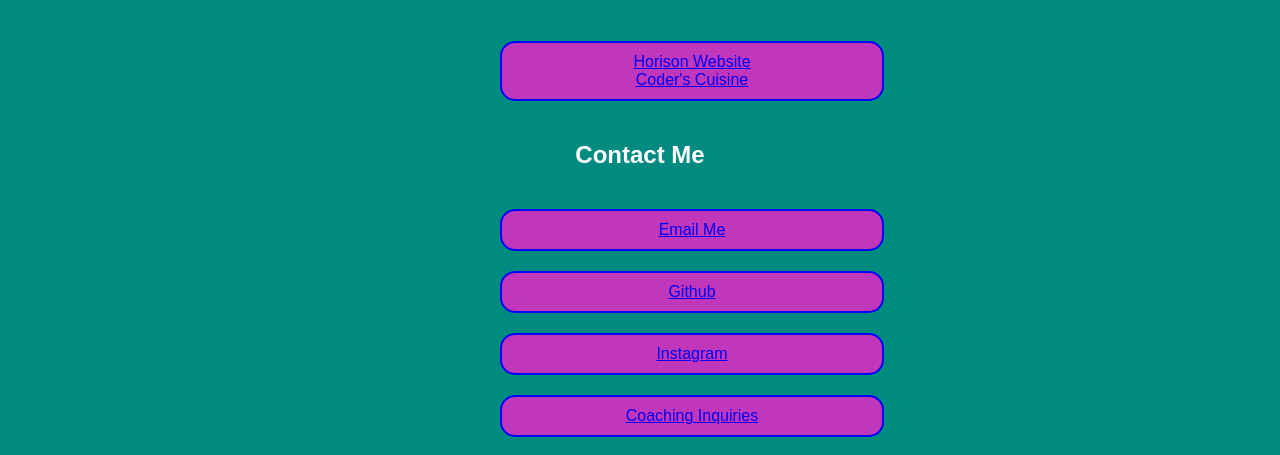
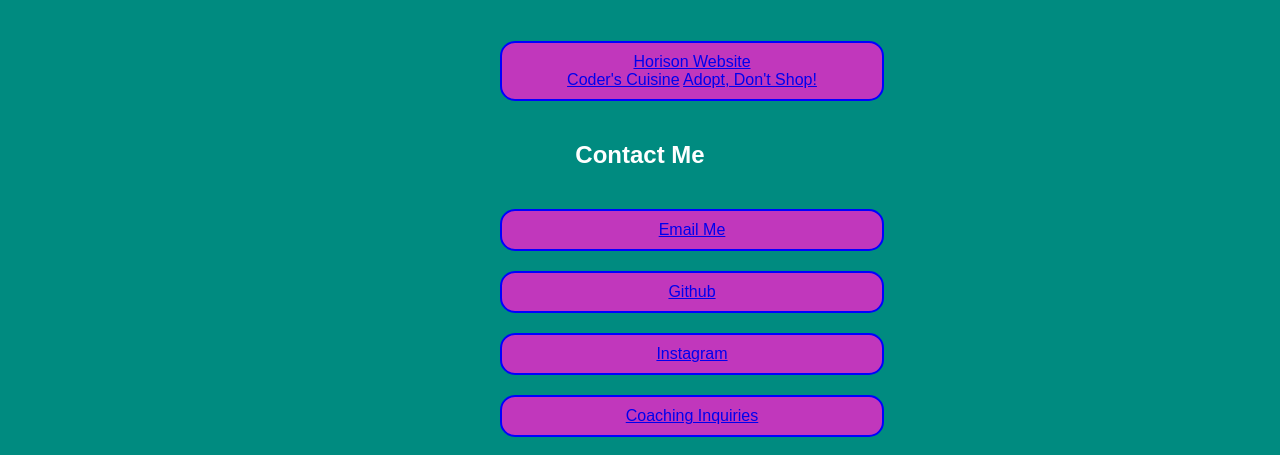
Before and after one commit to wjg97/Wyatts-Portfolio, a plain HTML site: page index.html in a window 1280 px wide. Shown: the part 2510-2965 px from the top of the page. Drawn offline with Linux system fonts and the light colour scheme.

Commit message:
added project 2

```diff
--- a/index.html
+++ b/index.html
@@ -41,6 +41,7 @@
             <p class="projects">
                 <a href="https://wjg97.github.io/Module-1-Challenge/"target="_blank">Horison Website</a><br>
                 <a href="https://annapng.github.io/Project1/"target="_blank">Coder's Cuisine</a>
+                <a href="https://stark-meadow-18260.herokuapp.com/"target="_blank">Adopt, Don't Shop!</a>
             </p>
         </section>
         <form id="contact-me">
```
